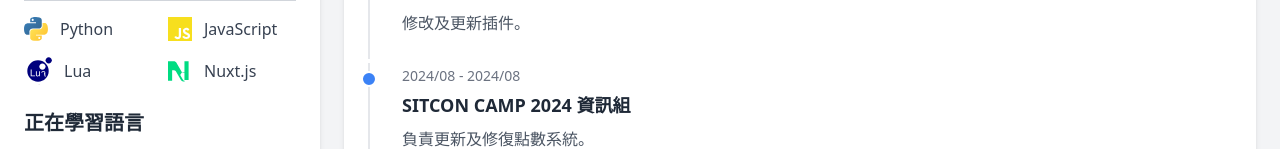
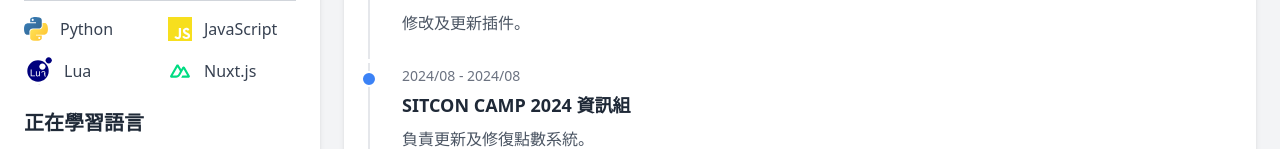
Before and after one commit to MrBandi/Bandi-Website, a Nuxt app: page / in a window 1280 px wide. Shown: the part 613-762 px from the top of the page. Built offline with nearby package versions, Linux system fonts and the light colour scheme.

Commit message:
feat: update SVG icon in ProfileSidebar and add label for Nuxt.js

```diff
--- a/components/ProfileSidebar.vue
+++ b/components/ProfileSidebar.vue
@@ -209,14 +209,16 @@
         <div class="flex items-center space-x-3">
           <svg
             class="w-6 h-6"
-            viewBox="0 0 24 24"
+            viewBox="0 0 512 512"
+            fill="none"
             xmlns="http://www.w3.org/2000/svg"
           >
             <path
+              d="M281.44 397.667H438.32C443.326 397.667 448.118 395.908 452.453 393.427C456.789 390.946 461.258 387.831 463.76 383.533C466.262 379.236 468.002 374.36 468 369.399C467.998 364.437 466.266 359.563 463.76 355.268L357.76 172.947C355.258 168.65 352.201 165.534 347.867 163.053C343.532 160.573 337.325 158.813 332.32 158.813C327.315 158.813 322.521 160.573 318.187 163.053C313.852 165.534 310.795 168.65 308.293 172.947L281.44 219.587L227.733 129.13C225.229 124.834 222.176 120.307 217.84 117.827C213.504 115.346 208.713 115 203.707 115C198.701 115 193.909 115.346 189.573 117.827C185.238 120.307 180.771 124.834 178.267 129.13L46.8267 355.268C44.3208 359.563 44.0022 364.437 44 369.399C43.9978 374.36 44.3246 379.235 46.8267 383.533C49.3288 387.83 53.7979 390.946 58.1333 393.427C62.4688 395.908 67.2603 397.667 72.2667 397.667H171.2C210.401 397.667 238.934 380.082 258.827 346.787L306.88 263.4L332.32 219.587L410.053 352.44H306.88L281.44 397.667ZM169.787 352.44H100.533L203.707 174.36L256 263.4L221.361 323.784C208.151 345.387 193.089 352.44 169.787 352.44Z"
               fill="#00DC82"
-              d="M15.095 22.507a2.37 2.37 0 0 1-2.032-1.14l-5.214-9.04a2.37 2.37 0 0 0-2.032-1.14H4.143v10.54H0V2.273h5.817c1.072 0 2.064.57 2.605 1.496l5.214 9.04c.236.408.673.66 1.145.66h1.674V2.274h4.142v18.813h-4.142v-8.12h-1.674c-.472 0-.91.252-1.145.66l-1.432 2.482 2.891 5.008c.236.408.673.66 1.145.66h.435v.73h-1.58z"
             />
           </svg>
+
           <span class="text-gray-700">Nuxt.js</span>
         </div>
       </div>
```
